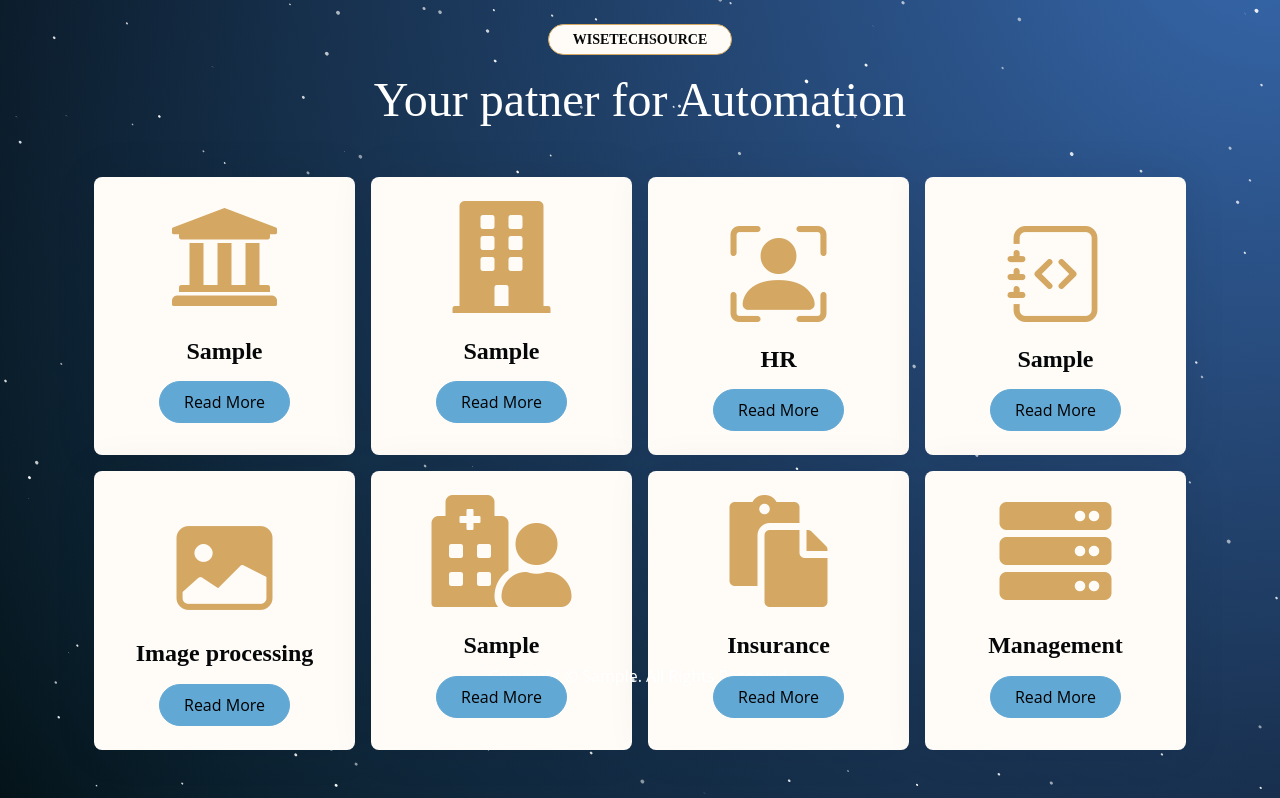
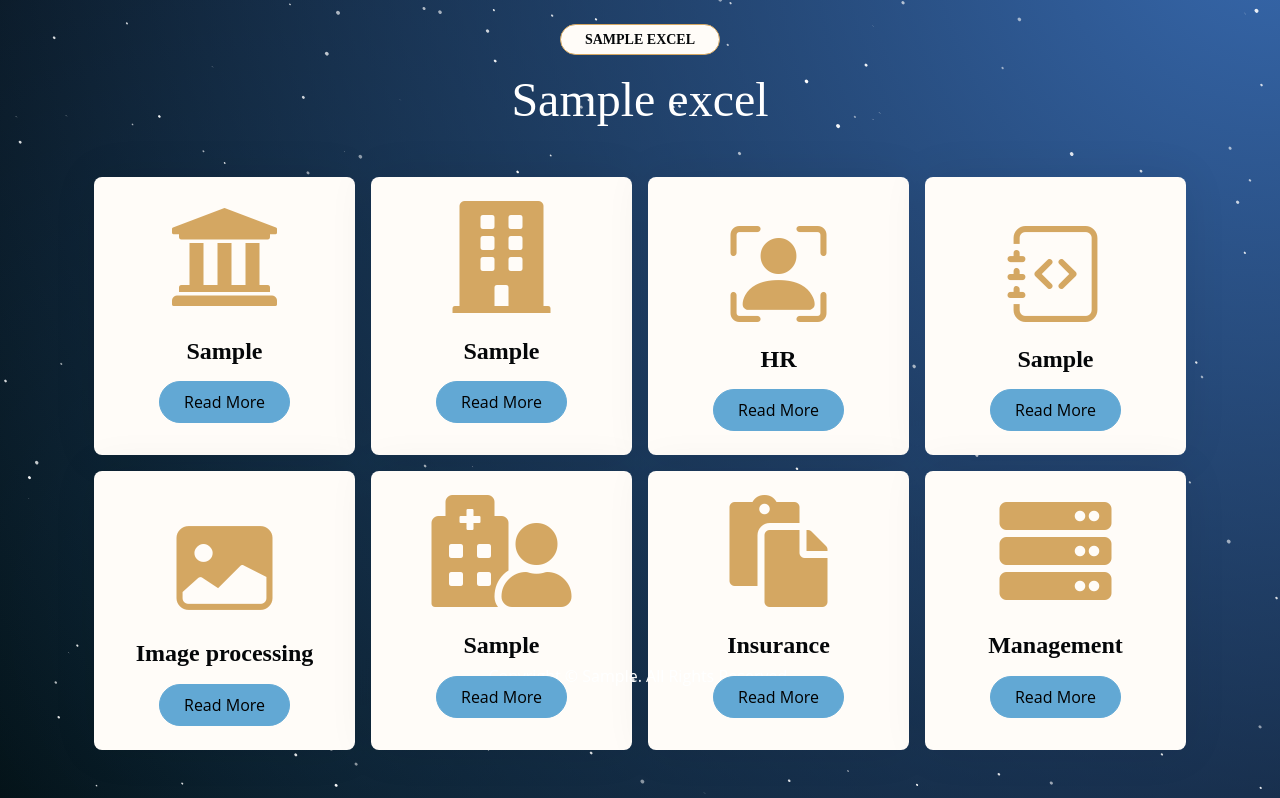
Before and after one commit to WisetechSourceProduct/AutomationProductCatalogue, a Django app: template wiseProductCatalog/templates/wiseProductCatalogApp/products.html in a window 1280 px wide. Shown: the part 96-894 px from the top of the page. Run offline with Django 5.2, Linux system fonts and the light colour scheme; the template is opened without the code that fills it: most values are stand-ins (such as "Sample title", 1, 10 or a date in 2020); some libraries are stand-ins or nearby versions; some web fonts are replaced.

Commit message:
excel change

```diff
--- a/wiseProductCatalog/templates/wiseProductCatalogApp/products.html
+++ b/wiseProductCatalog/templates/wiseProductCatalogApp/products.html
@@ -13,8 +13,8 @@ WTS|Products
         <div class="container-fluid service py-4">
             <div class="container">
                 <div class="text-center wow bounceInUp" data-wow-delay="45s">
-                    <small class="d-inline-block fw-bold text-dark text-uppercase bg-light border border-primary rounded-pill px-4 py-1 mb-3" style="font-family:timesnewroman;">WiseTechSource</small>
-                    <h1 class="display-5 mb-5" style="font-family:timesnewroman;color:white;">Your patner for Automation</h1>
+                    <small class="d-inline-block fw-bold text-dark text-uppercase bg-light border border-primary rounded-pill px-4 py-1 mb-3" style="font-family:timesnewroman;">{{excel_data.companyName}}</small>
+                    <h1 class="display-5 mb-5" style="font-family:timesnewroman;color:white;">{{excel_data.subHeadingMain1}}</h1>
 
                 </div>
                 <div class="row g-3">
```
Also changed, not shown: 1 other file.
